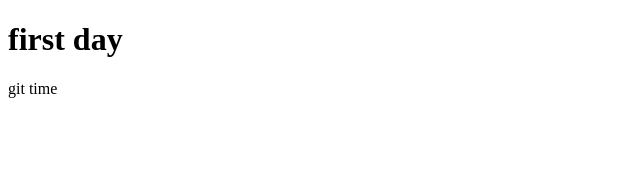
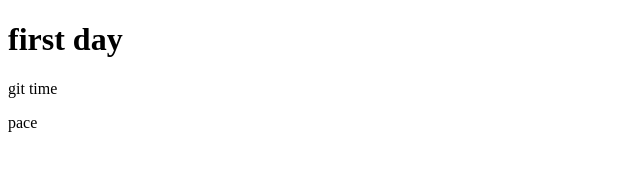
Before and after one commit to mageeli/android, a plain HTML site: page index.html in a window 1280 px wide. Shown: the full height of the page, 0-640 px from the left. Drawn offline with Linux system fonts and the light colour scheme.

Commit message:
the scound one

```diff
--- a/index.html
+++ b/index.html
@@ -6,5 +6,6 @@
 <body>
 <h1>first day</h1>
 <p>git time</p>
+<span>pace</span>
 </body>
 </html>
```
